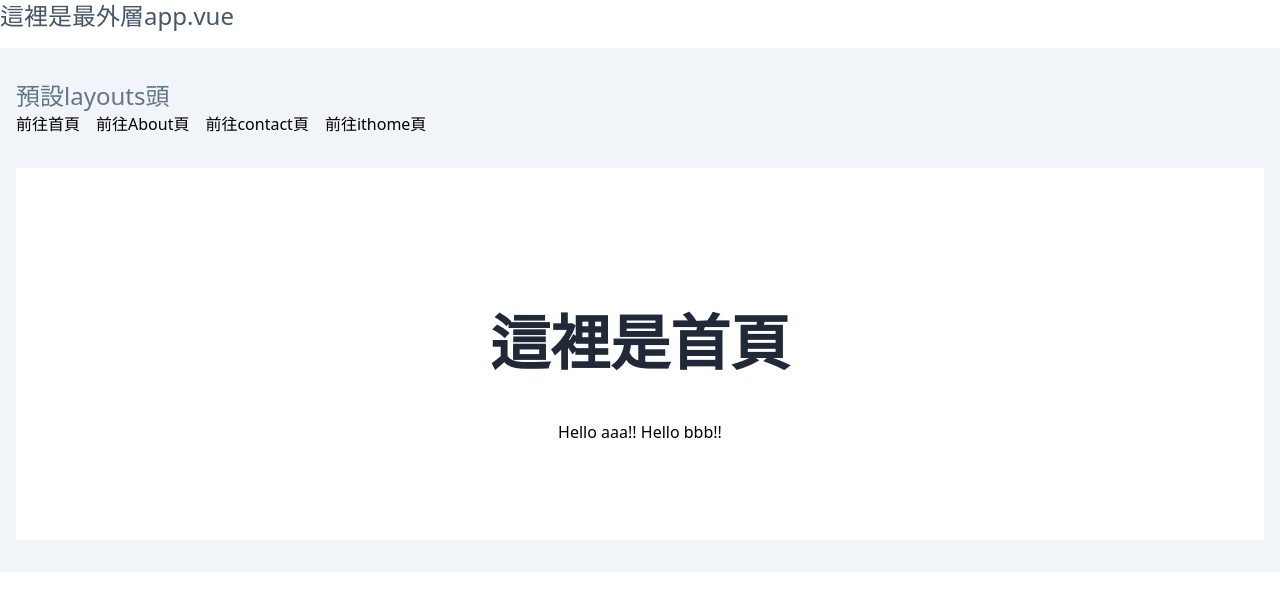
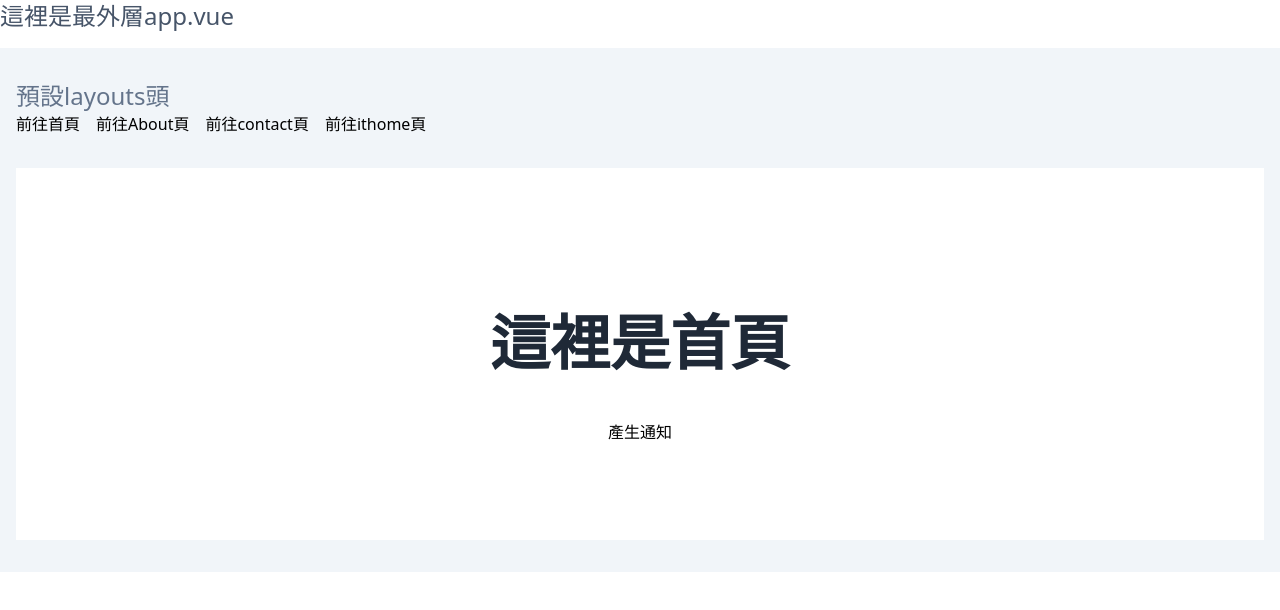
Before and after one commit to PANJAY0/nuxt01, a Nuxt app: page / in a window 1280 px wide. Shown: the top 610 px of the page. Built offline with nearby package versions, Linux system fonts and the light colour scheme.

Commit message:
在nuxt中使用vue3-toastify套件

```diff
--- a/app/pages/index.vue
+++ b/app/pages/index.vue
@@ -1,13 +1,16 @@
 <script setup>
-const { $hello } = useNuxtApp()
-const message = $hello('aaa')
+import { toast } from 'vue3-toastify'
+import 'vue3-toastify/dist/index.css'
+const notify = () => {
+  toast.info('產生一個通知就是這麼簡單')
+}
+
 </script>
 <template>
     <div class=" mt-8 flex flex-col items-center bg-white py-24">
         <h1 class=" my-12 text-6xl font-semibold text-gray-800">
             這裡是首頁
         </h1>
-        {{ message }}
-        {{ $hello('bbb') }}
+        <button @click="notify">產生通知</button>
     </div>
 </template>
--- /dev/null
+++ b/app/plugins/vue3-toastify.ts
@@ -0,0 +1,4 @@
+import Vue3Toastify from 'vue3-toastify'
+export default defineNuxtPlugin((nuxtApp) => {
+  nuxtApp.vueApp.use(Vue3Toastify, { autoCloss: 3000 })
+})
--- a/app/utils/toLocaleStringFromUnixTime.ts
+++ b/app/utils/toLocaleStringFromUnixTime.ts
@@ -1,3 +1,4 @@
 export default function (unixTime: number) {
-  return new Date(unixTime * 1000).toLocaleString(undefined, { hour12: false })
+  return new Date(unixTime * 1000)
+    .toLocaleString(undefined, { hour12: false })
 }
--- a/package.json
+++ b/package.json
@@ -15,7 +15,8 @@
     "eslint": "^9.34.0",
     "nuxt": "^4.0.3",
     "vue": "^3.5.20",
-    "vue-router": "^4.5.1"
+    "vue-router": "^4.5.1",
+    "vue3-toastify": "^0.2.8"
   },
   "devDependencies": {
     "typescript": "^5.9.2",
```
Also changed, not shown: 1 other file (tests, documents, lock files or other folders).
